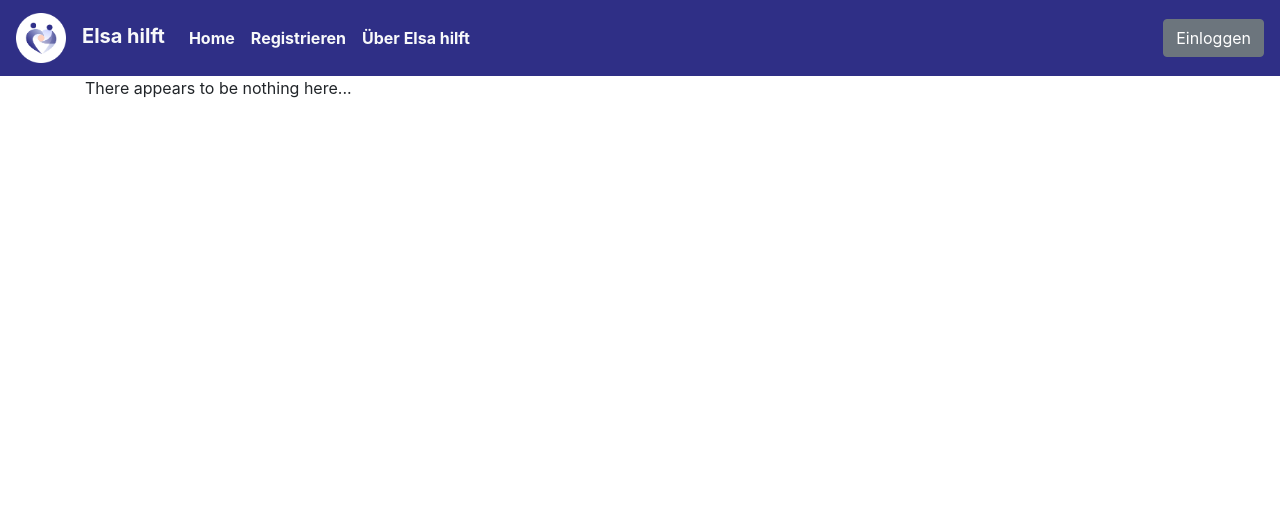
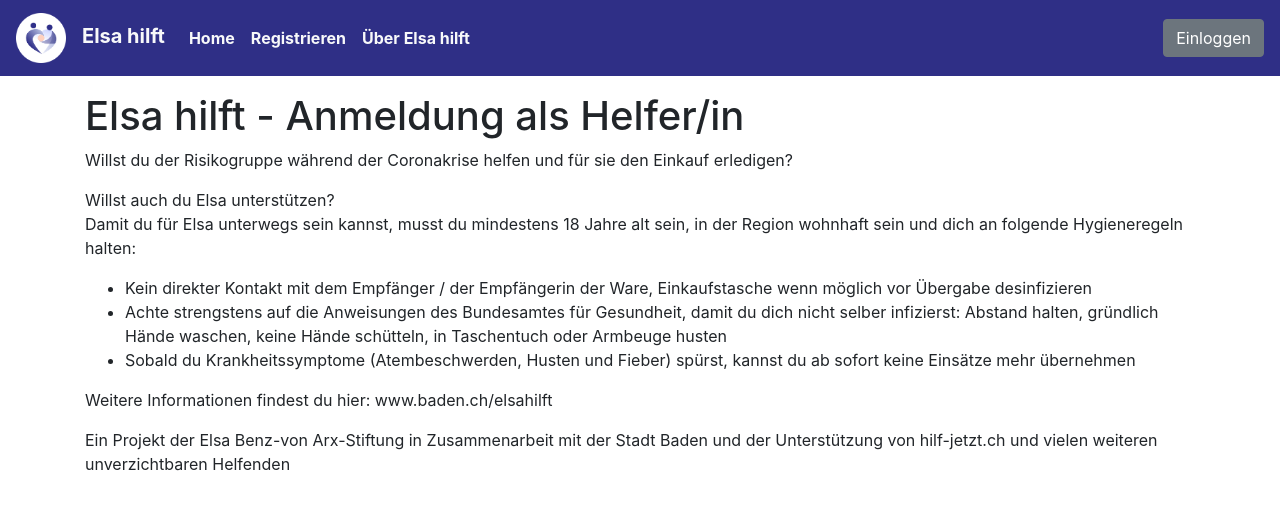
Before and after one commit to ElsaHilftDigital/main, a React (Create React App) app in the folder frontend/: page / in a window 1280 px wide. Shown: the top 510 px of the page. Built offline with nearby package versions, Linux system fonts and the light colour scheme; no server answers; what google-libphonenumber would draw is missing.

Commit message:
Add text to home public
Remove Dashboard

```diff
--- a/frontend/src/components/admin/home/AdminHome.js
+++ b/frontend/src/components/admin/home/AdminHome.js
@@ -1,7 +1,6 @@
 import React from 'react';
 
 import { useAuthentication } from '../../useAuthentication';
-import Dashboard from './Dashboard';
 import AdminLogin from './AdminLogin';
 import history from '../../../history';
 
--- a/frontend/src/components/admin/home/Dashboard.js
+++ /dev/null
@@ -1,9 +0,0 @@
-import React from 'react';
-
-const Dashboard = () => {
-    return (
-        <div className="container mt-3">Dashboard!</div>
-    );
-};
-
-export default Dashboard;
--- a/frontend/src/components/public/Home.js
+++ b/frontend/src/components/public/Home.js
@@ -2,8 +2,29 @@ import React from 'react';
 
 const Home = () => {
     return (
-        <div className="container">
-            There appears to be nothing here...
+        <div className="container mt-3 mb-5">
+            <h1>Elsa hilft - Anmeldung als Helfer/in</h1>
+
+            <p>
+                Willst du der Risikogruppe während der Coronakrise helfen und für sie den Einkauf erledigen?
+            </p>
+            <p>
+                Willst auch du Elsa unterstützen?<br/>
+                Damit du für Elsa unterwegs sein kannst, musst du mindestens 18 Jahre alt sein, in der Region wohnhaft sein und dich an folgende Hygieneregeln halten:
+            </p>
+            <p>
+                <ul>
+                    <li>Kein direkter Kontakt mit dem Empfänger / der Empfängerin der Ware, Einkaufstasche wenn möglich vor Übergabe desinfizieren</li>
+                    <li>Achte strengstens auf die Anweisungen des Bundesamtes für Gesundheit, damit du dich nicht selber infizierst: Abstand halten, gründlich Hände waschen, keine Hände schütteln, in Taschentuch oder Armbeuge husten</li>
+                    <li>Sobald du Krankheitssymptome (Atembeschwerden, Husten und Fieber) spürst, kannst du ab sofort keine Einsätze mehr übernehmen</li>
+                </ul>
+
+                Weitere Informationen findest du hier:
+                www.baden.ch/elsahilft
+            </p>
+            <p>
+                Ein Projekt der Elsa Benz-von Arx-Stiftung in Zusammenarbeit mit der Stadt Baden und der Unterstützung von hilf-jetzt.ch und vielen weiteren unverzichtbaren Helfenden
+            </p>
         </div>
     );
 };
```
